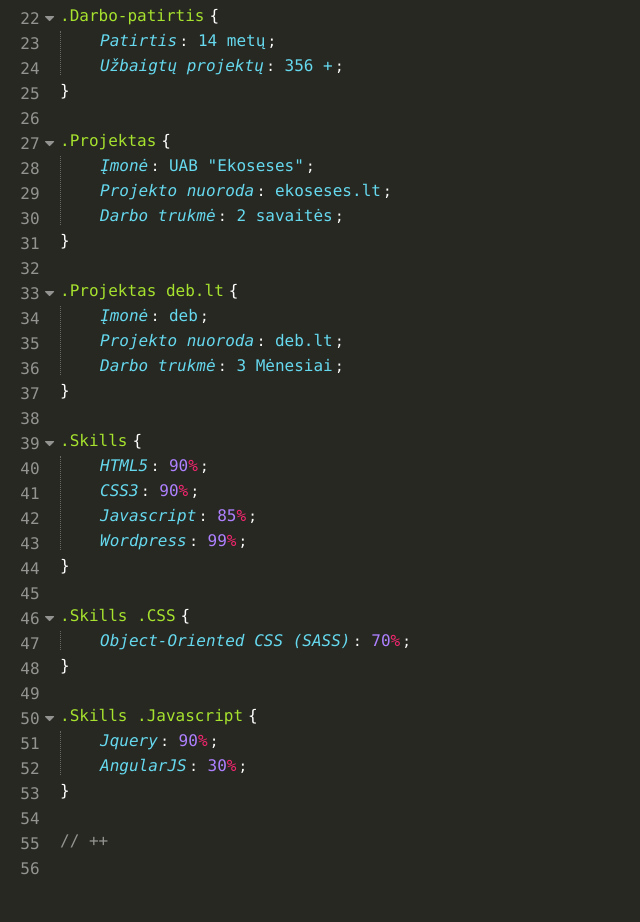
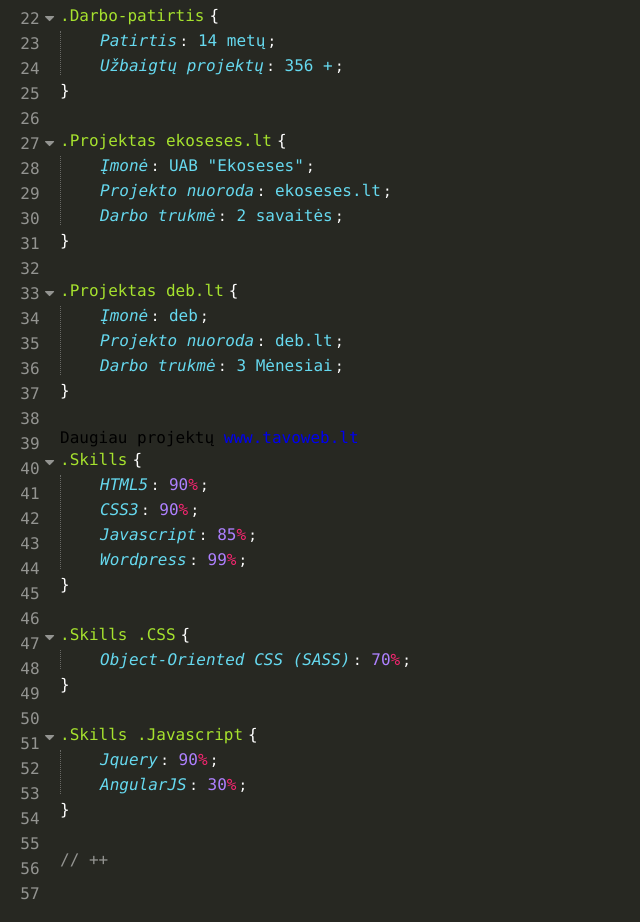
Before and after one commit to tavoweb/mindaugasbartusevicius, a plain HTML site: page index.html in a window 1280 px wide. Shown: the part 519-1441 px from the top of the page, without its empty margins (0-640 px from the left). Drawn offline with Linux system fonts and the light colour scheme.

Commit message:
Info update

```diff
--- a/index.html
+++ b/index.html
@@ -207,7 +207,7 @@
       <div class="code-item">
 
          <!-- /selection -->
-         <span class="code-selection">.Projektas</span>
+         <span class="code-selection">.Projektas ekoseses.lt</span>
 
          <!--==== Start Code Item Content ====-->
          <span class="code-item-content">
@@ -280,7 +280,12 @@
 
       </div>
       <!--==== Finish Code Item ====-->
-
+        <span class="code-item-line">
+          <span class="code-item-attr">Daugiau projektų</span>
+            <span class="code-item-value">
+              <a target="_blank" href="https://tavoweb.lt/projektai">www.tavoweb.lt</a>
+            </span>
+         </span>
       <!--==== Start Code Item ====-->
       <div class="code-item">
 
```
